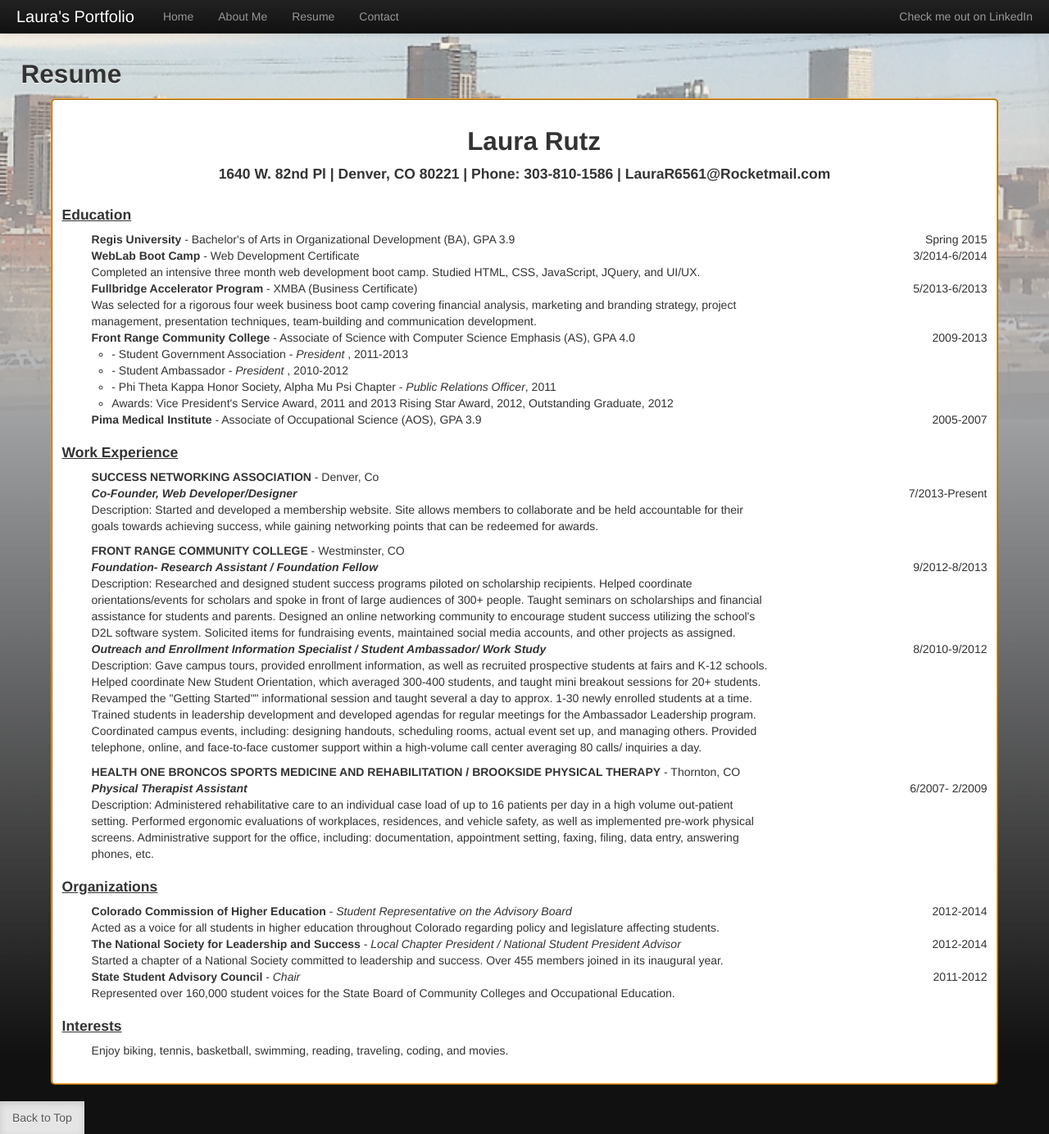
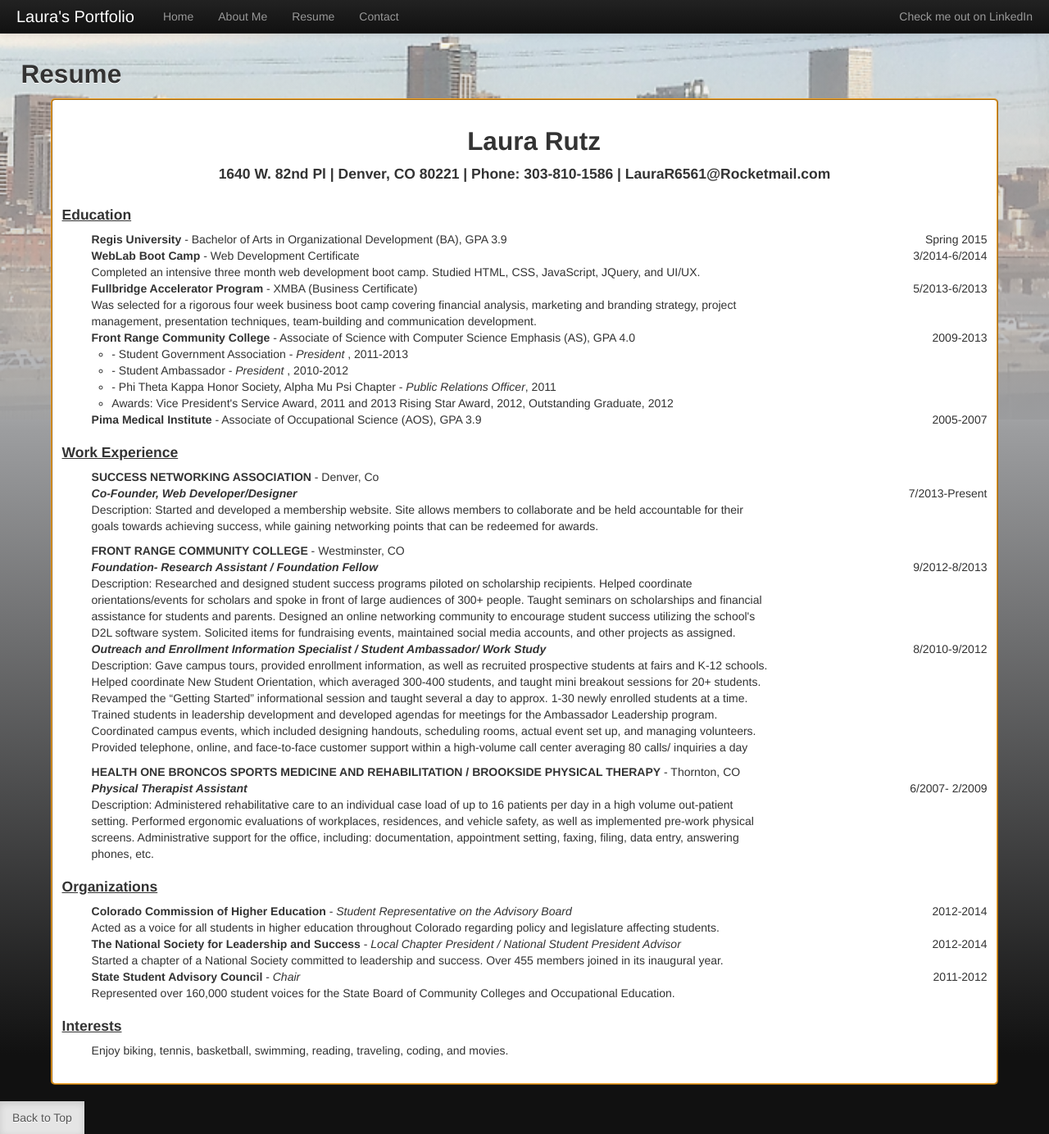
Before and after one commit to LauraR6561/Laurar6561.github.io, a Jekyll site: the page built from resume.html, in a window 1280 px wide and 1384 px high. Shown: the whole window at 82% size. Built offline with Jekyll 4.4.1, drawn with Linux system fonts in a browser that asks for light colours; Markdown is read by kramdown in place of the engine named in the settings.

Commit message:
changed resume text

```diff
--- a/resume.html
+++ b/resume.html
@@ -10,7 +10,7 @@ title: "Laura Rutz"
     <h4 class="resumetitle">Education</h4>
 
     <ul class="resumelist">
-        <li class="resumecontent"><strong>Regis University </strong>- Bachelor's of Arts in Organizational Development (BA), GPA 3.9</li>
+        <li class="resumecontent"><strong>Regis University </strong>- Bachelor of Arts in Organizational Development (BA), GPA 3.9</li>
         <li class="resumedate">Spring 2015</li>
     </ul>
     <ul class="resumelist">
@@ -53,7 +53,7 @@ title: "Laura Rutz"
     <ul class="resumelist">
         <li class="resumecontent"><strong><em>Outreach and Enrollment Information Specialist / Student Ambassador/ Work Study</em></strong></li>
         <li class="resumedate">8/2010-9/2012</li>
-        <li class="resumecontent">Description: Gave campus tours, provided enrollment information, as well as recruited prospective students at fairs and K-12 schools. Helped coordinate New Student Orientation, which averaged 300-400 students, and taught mini breakout sessions for 20+ students. Revamped the "Getting Started"" informational session and taught several a day to approx. 1-30 newly enrolled students at a time. Trained students in leadership development and developed agendas for regular meetings for the Ambassador Leadership program. Coordinated campus events, including: designing handouts, scheduling rooms, actual event set up, and managing others. Provided telephone, online, and face-to-face customer support within a high-volume call center averaging 80 calls/ inquiries a day.</li>
+        <li class="resumecontent">Description: Gave campus tours, provided enrollment information, as well as recruited prospective students at fairs and K-12 schools. Helped coordinate New Student Orientation, which averaged 300-400 students, and taught mini breakout sessions for 20+ students. Revamped the “Getting Started” informational session and taught several a day to approx. 1-30 newly enrolled students at a time. Trained students in leadership development and developed agendas for meetings for the Ambassador Leadership program. Coordinated campus events, which included designing handouts, scheduling rooms, actual event set up, and managing volunteers. Provided telephone, online, and face-to-face customer support within a high-volume call center averaging 80 calls/ inquiries a day</li>
     </ul>
     <ul class="resumelist">
         <li class="resumecontent topMargin"><strong>HEALTH ONE BRONCOS SPORTS MEDICINE AND REHABILITATION / BROOKSIDE PHYSICAL THERAPY</strong> - Thornton, CO</li>
```
